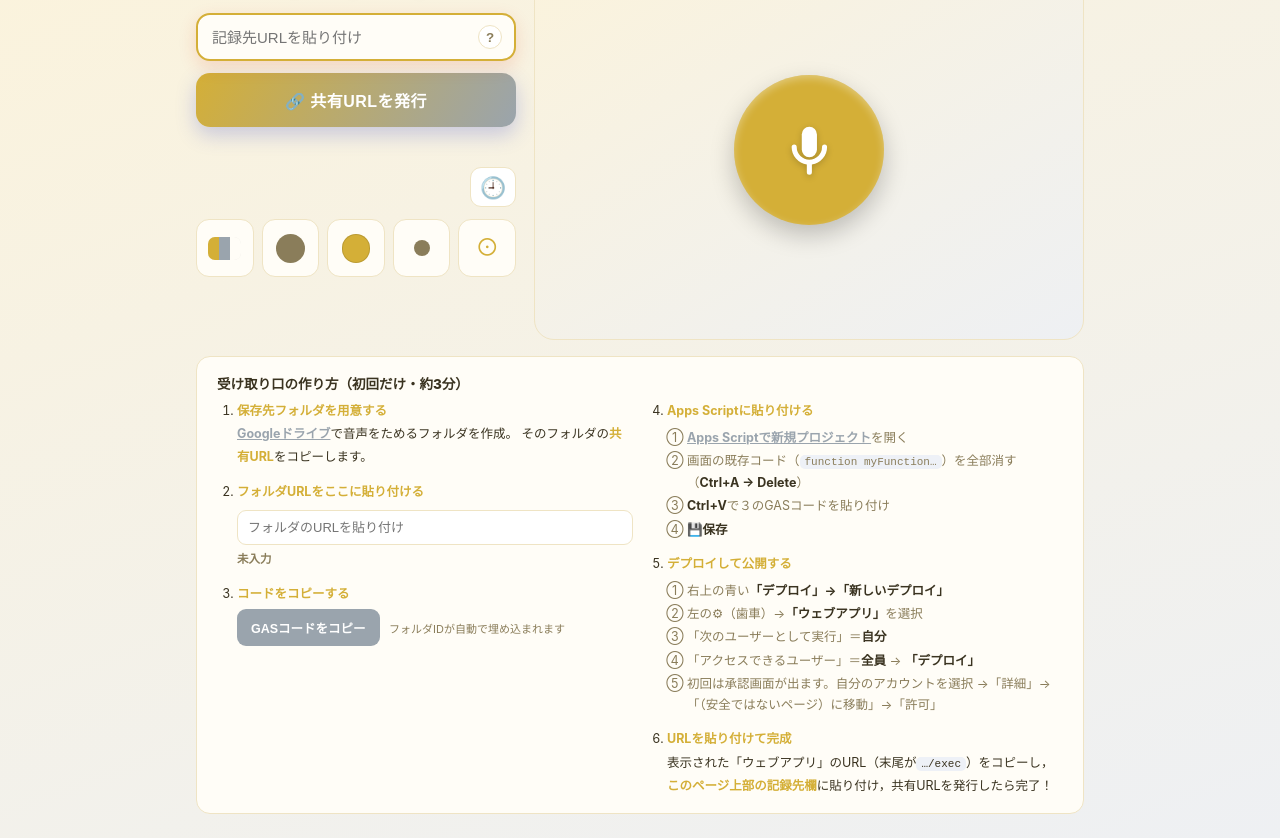
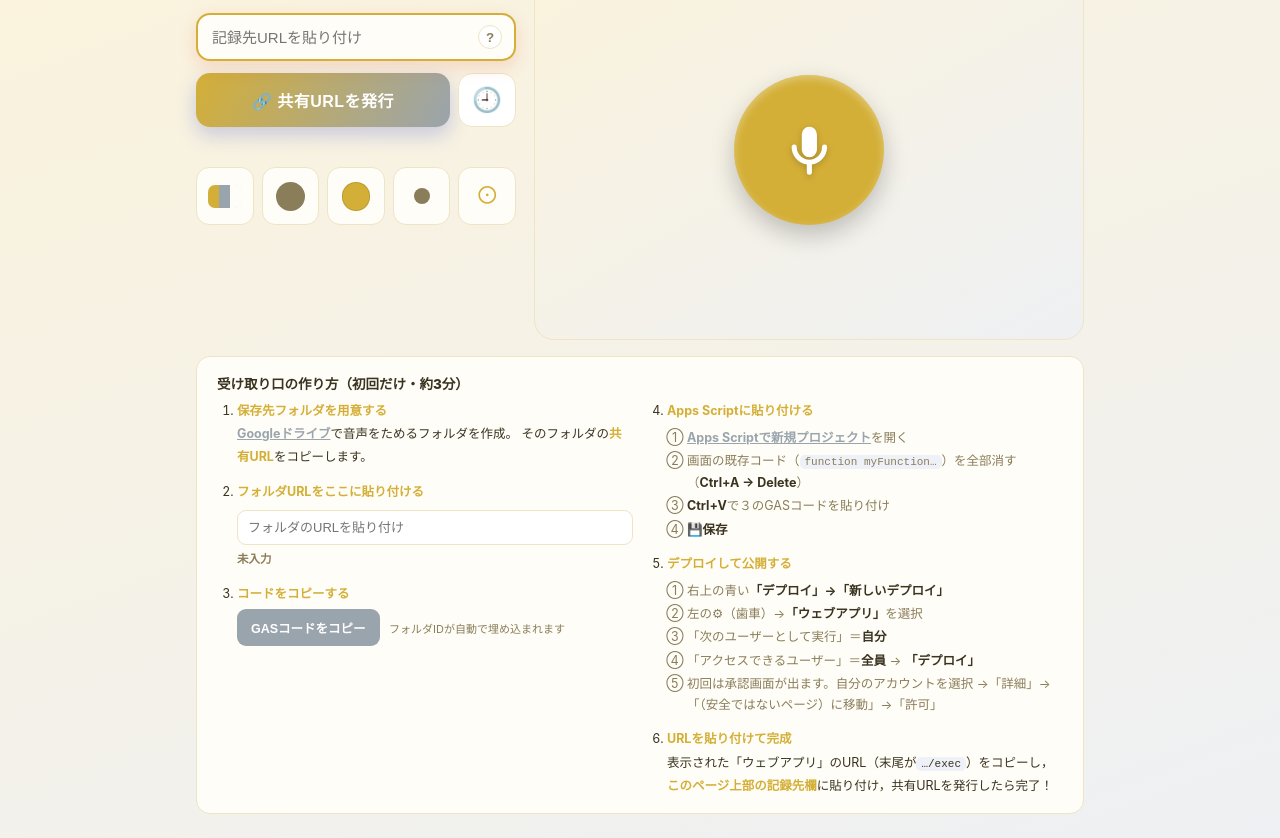
Before and after one commit to uta3y3uta/koewarp, a plain HTML site: page index.html in a window 1280 px wide. Shown: the part 54-892 px from the top of the page. Drawn offline with Linux system fonts and the light colour scheme; a web font is replaced by a local one.

Commit message:
履歴🕘ボタンを「共有URLを発行」の右隣に配置
発行ボタンと履歴アイコンを同じ行（flex）に並べ，高さを揃えた。

Co-Authored-By: Claude Opus 4 <noreply@anthropic.com>

```diff
--- a/index.html
+++ b/index.html
@@ -28,17 +28,18 @@
 
       <a class="test-link" id="testLink" href="#" target="_blank" rel="noopener" hidden>🔍 記録先の接続テスト</a>
 
-      <!-- 共有URL発行 -->
-      <button class="publish-btn" id="publishBtn" type="button">🔗 共有URLを発行</button>
+      <!-- 共有URL発行（右隣に履歴🕘） -->
+      <div class="publish-row">
+        <button class="publish-btn" id="publishBtn" type="button">🔗 共有URLを発行</button>
+        <button class="hist-btn" id="histToggle" type="button" aria-label="共有URLの履歴" title="共有URLの履歴">🕘</button>
+      </div>
+      <!-- 共有URL履歴パネル（各端末のローカル保存・最大30件） -->
+      <div class="hist-panel" id="histPanel" hidden></div>
       <div class="share-out" id="shareOut" hidden>
         <input type="text" id="shareUrl" readonly />
         <button id="copyBtn" type="button" aria-label="コピー">📋</button>
       </div>
       <p class="share-msg" id="shareMsg"></p>
-
-      <!-- 共有URL履歴（各端末のローカル保存・最大30件） -->
-      <button class="hist-btn" id="histToggle" type="button" aria-label="共有URLの履歴" title="共有URLの履歴">🕘</button>
-      <div class="hist-panel" id="histPanel" hidden></div>
 
       <!-- ビジュアルピッカー群（タップで展開して選ぶ） -->
       <div class="pickers" id="pickers"></div>
--- a/styles.css
+++ b/styles.css
@@ -153,7 +153,8 @@ body{
 .chip .shaped.shape-ring{border-radius:50%;box-shadow:0 0 0 2px #fff,0 0 0 4px currentColor}
 
 /* ---- share ---- */
-.publish-btn{width:100%;font-size:16px;font-weight:800;color:#fff;border:none;cursor:pointer;
+.publish-row{display:flex;gap:8px;align-items:stretch}
+.publish-btn{flex:1;min-width:0;font-size:16px;font-weight:800;color:#fff;border:none;cursor:pointer;
   padding:15px;border-radius:14px;letter-spacing:.03em;
   background:linear-gradient(120deg,var(--brand),var(--brand2));
   box-shadow:0 8px 20px rgba(59,76,202,.25);transition:transform .12s,filter .2s}
@@ -167,8 +168,8 @@ body{
 .share-msg{min-height:16px;font-size:12px;color:var(--brand2);font-weight:700;margin:0;text-align:center}
 
 /* ---- 共有URL履歴 ---- */
-.hist-btn{align-self:flex-end;width:46px;height:40px;padding:0;border:1.5px solid var(--line);
-  border-radius:11px;background:#fff;font-size:21px;line-height:1;cursor:pointer;
+.hist-btn{flex:0 0 auto;width:58px;padding:0;border:1.5px solid var(--line);
+  border-radius:14px;background:#fff;font-size:24px;line-height:1;cursor:pointer;
   display:flex;align-items:center;justify-content:center;
   transition:background .15s,border-color .15s,transform .12s}
 .hist-btn:hover{border-color:var(--brand2)}
```
